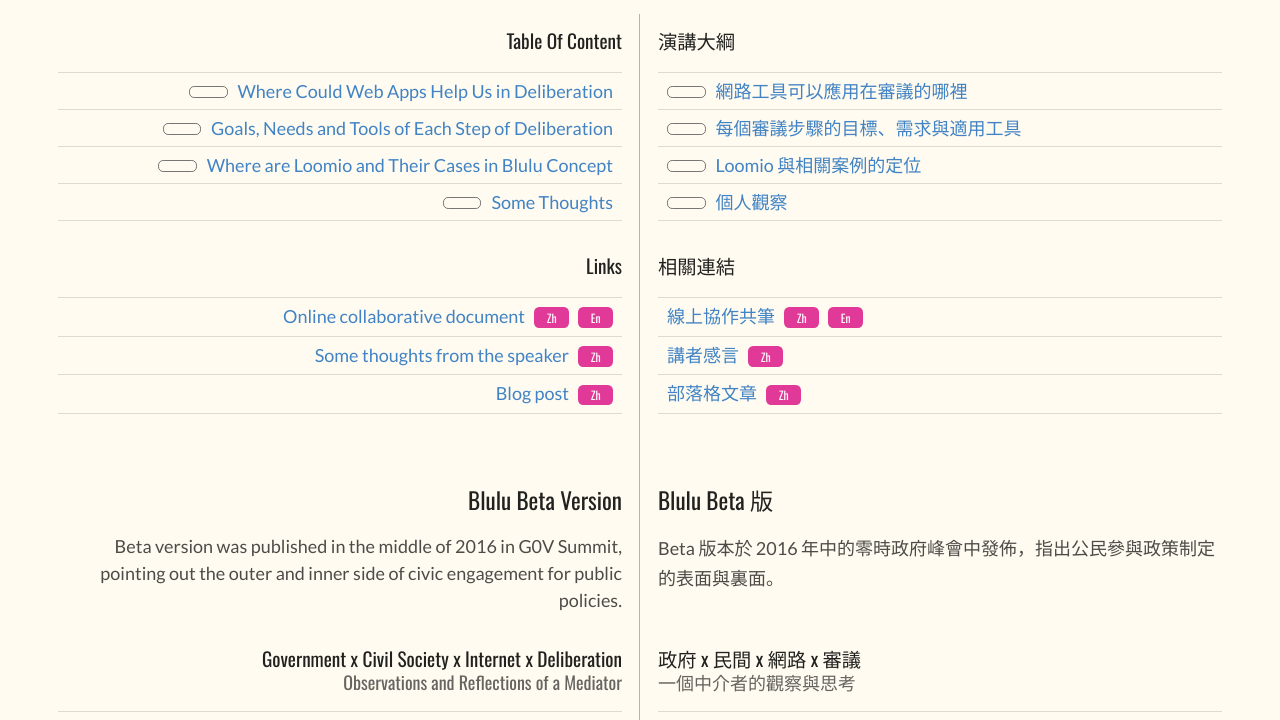
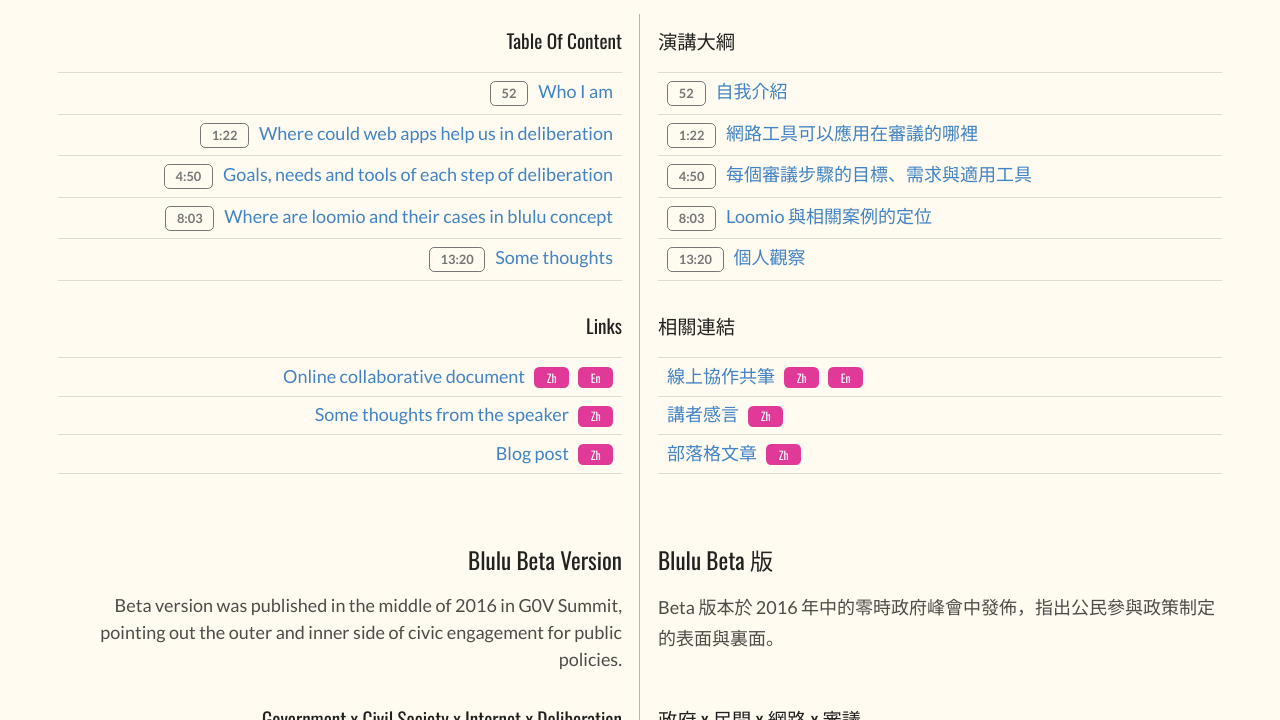
Before and after one commit to ETBlue/blulu, a Jekyll site: the page built from index.html, in a window 1280 px wide and 900 px high, scrolled down 3071 px, cut to the strip 180-900 px from the top of the window. Built offline with Jekyll 4.4.1, drawn with Linux system fonts in a browser that asks for light colours; some of the changed text lies outside the part shown.

Commit message:
add data for alpha 2

```diff
--- a/_data/meta.yml
+++ b/_data/meta.yml
@@ -218,22 +218,26 @@ speech:
         label: Speaker
         label_tw: 講者
     toc:
-      - title: Where Could Web Apps Help Us in Deliberation
+      - title: Who I am
+        title_tw: 自我介紹
+        timestamp: 0:52
+        label: "52"
+      - title: Where could web apps help us in deliberation
         title_tw: 網路工具可以應用在審議的哪裡
-        timestamp:
-        label:
-      - title: Goals, Needs and Tools of Each Step of Deliberation
+        timestamp: 1:22
+        label: "1:22"
+      - title: Goals, needs and tools of each step of deliberation
         title_tw: 每個審議步驟的目標、需求與適用工具
-        timestamp:
-        label:
-      - title: Where are Loomio and Their Cases in Blulu Concept
+        timestamp: 4:50
+        label: "4:50"
+      - title: Where are loomio and their cases in blulu concept
         title_tw: Loomio 與相關案例的定位
-        timestamp:
-        label:
-      - title: Some Thoughts
+        timestamp: 8:03
+        label: "8:03"
+      - title: Some thoughts
         title_tw: 個人觀察
-        timestamp:
-        label:
+        timestamp: 13:20
+        label: "13:20"
     link:
       - title: Online collaborative document
         title_tw: 線上協作共筆
@@ -345,26 +349,26 @@ speech:
     video_language:
       - Zh
     slides: '<iframe src="//www.slideshare.net/slideshow/embed_code/key/2EheV459PPWVAm" frameborder="0" marginwidth="0" marginheight="0" scrolling="no" style="position:absolute;width:100%;height:100%;left:0;border:none;" allowfullscreen> </iframe>'
-    video: '<iframe id="video_beta" enablejsapi="true" src="https://www.youtube.com/embed/RJsvuh5?enablejsapi=1-Djw" frameborder="0" style="position:absolute;width:100%;height:100%;left:0" allowfullscreen></iframe>'
+    video: '<iframe id="video_beta" enablejsapi="true" src="https://www.youtube.com/embed/RJsvuh5-Djw?enablejsapi=1" frameborder="0" style="position:absolute;width:100%;height:100%;left:0" allowfullscreen></iframe>'
     toc_id: beta
   - name: Blulu Gamma Version
     name_tw: Blulu Gamma 版
     description: Gamma version is coming at 5/13 2017, providing thinking tools for open washing disclosure.
     description_tw: Gamma 版本即將在 2017/5/13 發佈，提供辨別開放式洗白的思考工具。
     toc:
-      - title: "Which Force To Join: Technology Neutrality Under A Political Competition"
+      - title: "Which force to join: technology neutrality under a political competition"
         title_tw: 跳坑指南：政治賽局下的技術中立
         timestamp:
         label:
-      - title: "How To Cowork: Halo Effect Across Domains"
+      - title: "How to cowork: halo effect across domains"
         title_tw: 挖坑指南：跨領域下的光暈效應
         timestamp:
         label:
-      - title: "What To Observe: Open V.S. Open Washed"
+      - title: "What to observe: open v.s. open washed"
         title_tw: 觀坑指南：開放透明的表與裏
         timestamp:
         label:
-      - title: Some Thoughts As An Ordinary Citizen
+      - title: Some thoughts as an ordinary citizen
         title_tw: 結語：身為普通公民
         timestamp:
         label:
```
